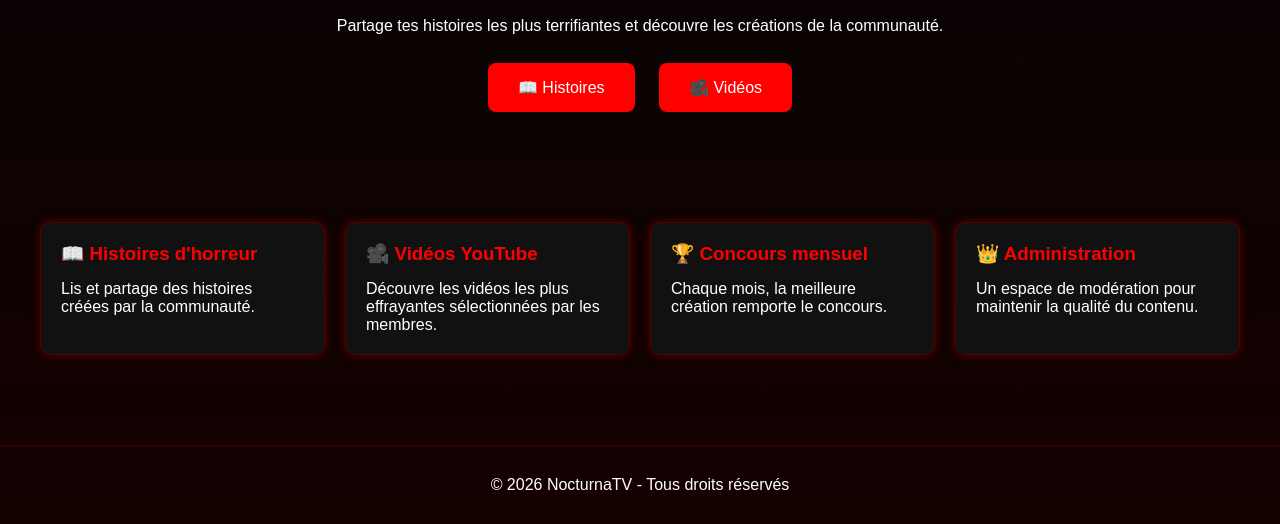
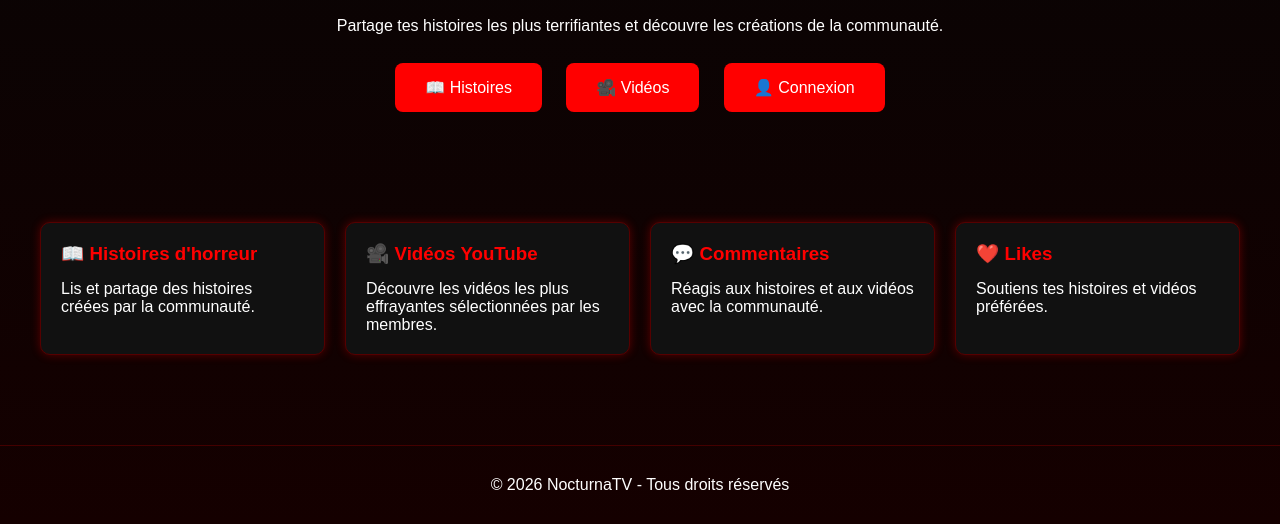
Before and after one commit to MartinSimonSerres/NocturnaTV, a plain HTML site: page index.html in a window 1280 px wide. Shown: the part 294-818 px from the top of the page. Drawn offline with Linux system fonts and the light colour scheme.

Commit message:
Ajout du bouton connexion
Ajout du lien vers login.html et mise à jour de la page d'accueil

```diff
--- a/index.html
+++ b/index.html
@@ -6,6 +6,7 @@
 <title>NocturnaTV</title>
 
 <style>
+
 *{
     margin:0;
     padding:0;
@@ -61,7 +62,8 @@ h1{
 
 .cards{
     display:grid;
-    grid-template-columns:repeat(auto-fit,minmax(250px,1fr));
+    grid-template-columns:
+    repeat(auto-fit,minmax(250px,1fr));
     gap:20px;
     padding:40px;
 }
@@ -85,19 +87,27 @@ footer{
     border-top:1px solid #400;
     margin-top:50px;
 }
+
 </style>
 
 </head>
 <body>
 
 <header>
+
 <h1>☠ NocturnaTV ☠</h1>
-    <p>Là où les cauchemars prennent vie...</p>
+
+<p>
+Là où les cauchemars prennent vie...
+</p>
+
 </header>
 
 <section class="hero">
 
-    <h2>Bienvenue dans la communauté d'horreur</h2>
+<h2>
+Bienvenue dans la communauté d'horreur
+</h2>
 
 <p>
 Partage tes histoires les plus terrifiantes
@@ -106,10 +116,18 @@ footer{
 
 <br>
 
-    <a href="histoires.html" class="btn">📖 Histoires</a>
+<a href="histoires.html" class="btn">
+📖 Histoires
+</a>
+
 <a href="videos.html" class="btn">
 🎥 Vidéos
 </a>
+
+<a href="login.html" class="btn">
+👤 Connexion
+</a>
+
 </section>
 
 <section class="cards">
@@ -132,25 +150,29 @@ footer{
 </div>
 
 <div class="card">
-        <h3>🏆 Concours mensuel</h3>
+<h3>💬 Commentaires</h3>
 <p>
-            Chaque mois, la meilleure
-            création remporte le concours.
+Réagis aux histoires et aux
+vidéos avec la communauté.
 </p>
 </div>
 
 <div class="card">
-        <h3>👑 Administration</h3>
+<h3>❤️ Likes</h3>
 <p>
-            Un espace de modération pour
-            maintenir la qualité du contenu.
+Soutiens tes histoires et
+vidéos préférées.
 </p>
 </div>
 
 </section>
 
 <footer>
-    <p>© 2026 NocturnaTV - Tous droits réservés</p>
+
+<p>
+© 2026 NocturnaTV - Tous droits réservés
+</p>
+
 </footer>
 
 </body>
```
Lines whose indentation alone changed are shown as unchanged.
